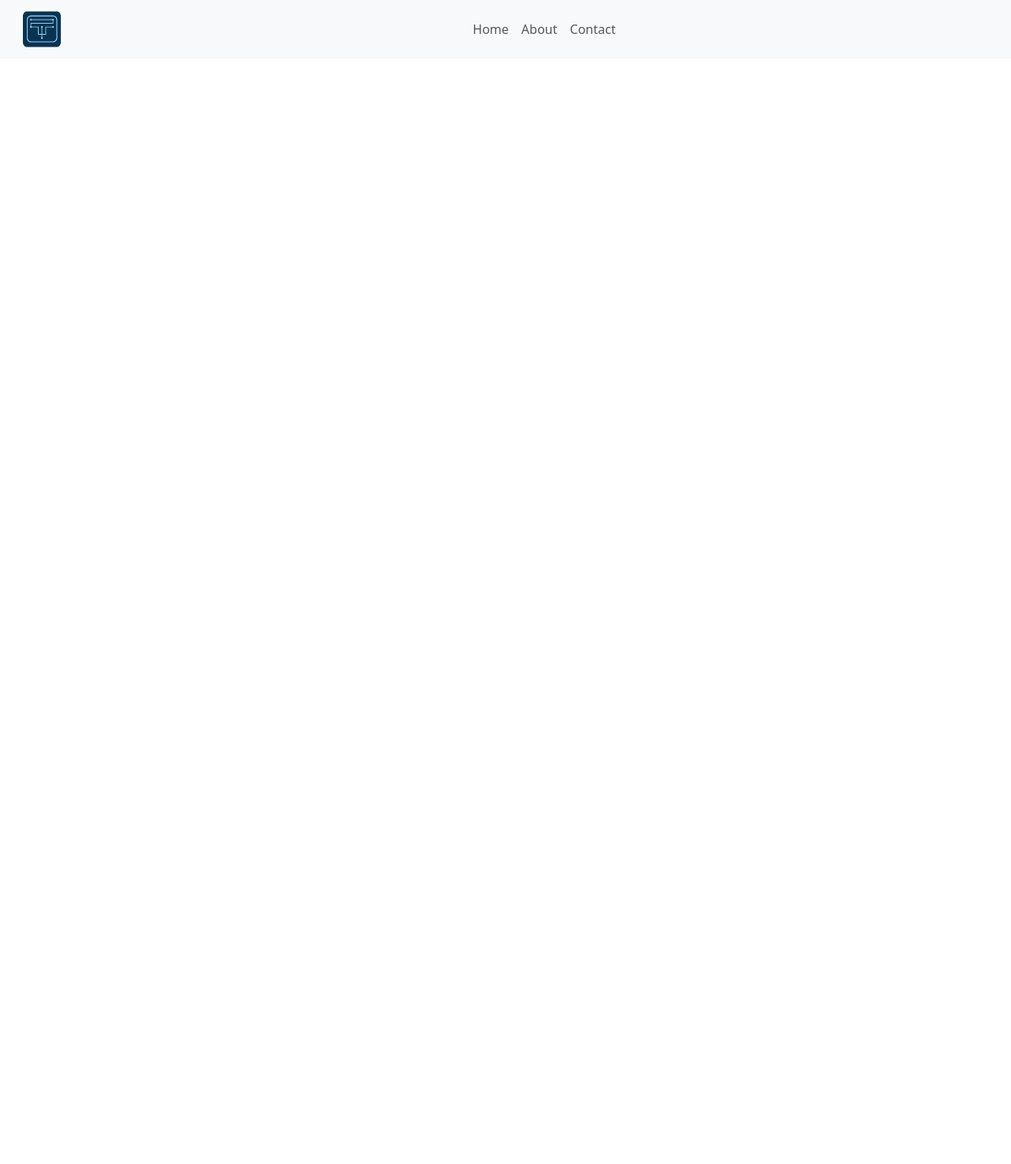
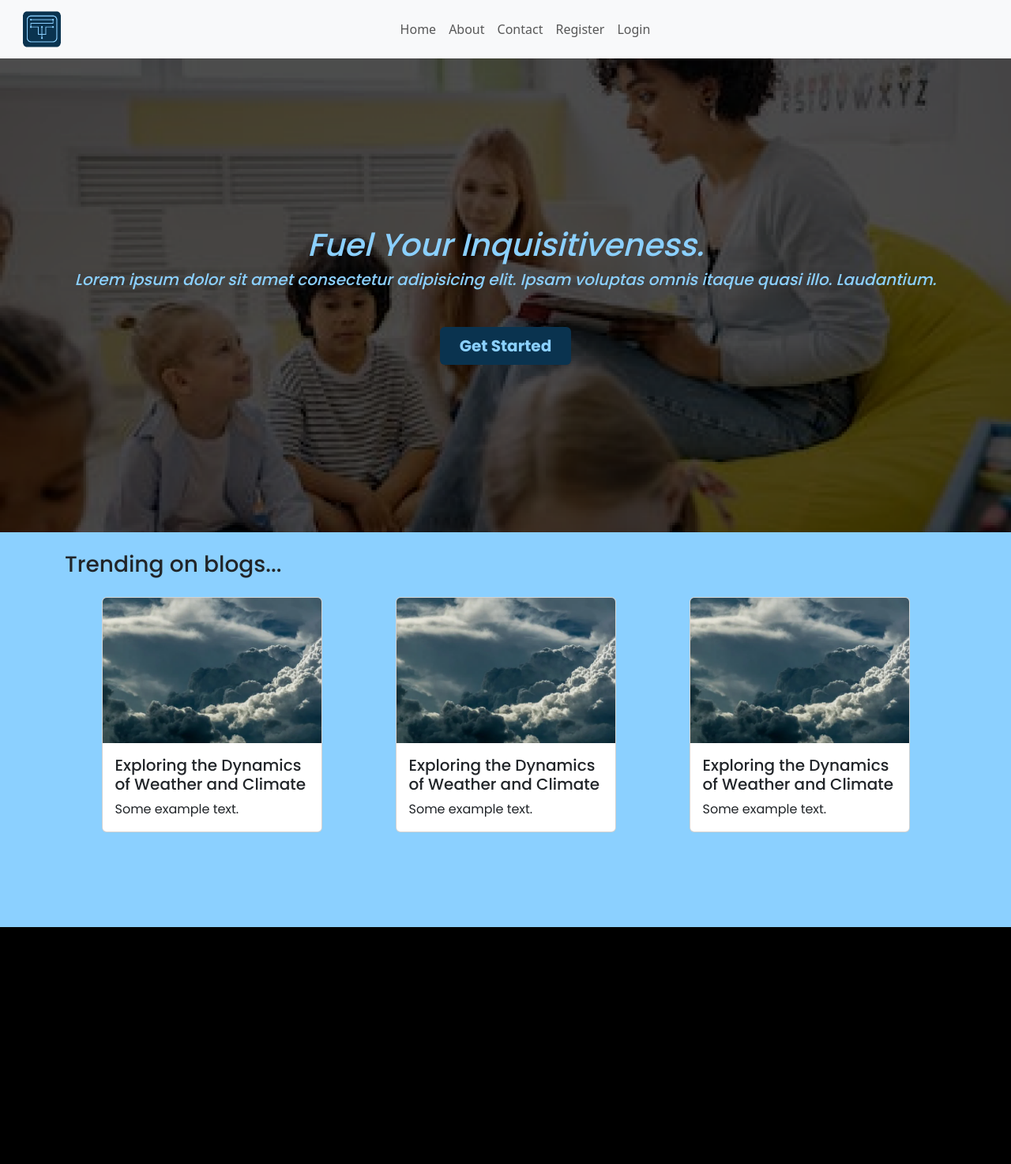
Before and after one commit to dtechbro/teenblog, a plain HTML site: page frontend/index.html in a window 1280 px wide. Shown: the whole page at 79% size. Before the commit the page ends 800 px from the top, so only its background shows below. Drawn offline with nearby package versions, Linux system fonts and the light colour scheme; no server answers.

Commit message:
adding hero, blog, footer sections

```diff
--- a/frontend/index.html
+++ b/frontend/index.html
@@ -7,6 +7,12 @@
 
     <!-- Latest compiled and minified CSS -->
     <link href="https://cdn.jsdelivr.net/npm/bootstrap@5.3.1/dist/css/bootstrap.min.css" rel="stylesheet">
+
+    <!-- Fonts -->
+    <link href="https://fonts.googleapis.com/css2?family=Poppins:wght@300;400;500;600;700&display=swap" rel="stylesheet">
+
+    <!-- Custom CSS File -->
+    <link rel="stylesheet" href="style.css">
 </head>
 <body>
     <nav class="navbar navbar-expand-md bg-light">
@@ -15,28 +21,72 @@
                 <img src="images/logo.png" alt="Teen Logo" style="width:50px;" class="rounded">
             </a>
             <button class="navbar-toggler" type="button" data-bs-toggle="collapse" data-bs-target="#collapsibleNavbar">
-            <span class="navbar-toggler-icon"></span>
+                <span class="navbar-toggler-icon"></span>
             </button>
 
-            <div class="collapse navbar-collapse justify-content-center align-items-around" id="collapsibleNavbar">
-                <ul class="navbar-nav">
+            <!-- Use "d-md-flex justify-content-center" to center items on medium screens -->
+            <div class="collapse navbar-collapse d-md-flex justify-content-center" id="collapsibleNavbar">
+                <ul class="navbar-nav me-5">
                     <li class="nav-item">
-                        <a class="nav-link" href="#">Home</a>
+                        <a class="nav-link btn" href="#">Home</a>
                     </li>
                     <li class="nav-item">
-                        <a class="nav-link" href="#">About</a>
+                        <a class="nav-link btn" href="#">About</a>
                     </li>
                     <li class="nav-item">
-                        <a class="nav-link" href="#">Contact</a>
+                        <a class="nav-link btn" href="#">Contact</a>
+                    </li>
+                    <li class="nav-item">
+                            <a class="nav-link btn" href="#">Register</a>
+                    </li>
+                    <li class="nav-item">
+                            <a class="nav-link btn" href="#">Login</a>
                     </li>
                 </ul>
             </div>
         </div>
     </nav>
+
     <!-- Hero section starts here -->
 
+    <div class="container-fluid hero-section text-center d-flex flex-column justify-content-center align-items-center">
+        <div class="container">
+            <h1 class="h1 color-light-blue">Fuel Your Inquisitiveness.</h1>
+            <h5 class="h5 mb-5 color-light-blue">Lorem ipsum dolor sit amet consectetur adipisicing elit. Ipsam voluptas omnis itaque quasi illo. Laudantium.</h5>
+            <button class="btn color-db-btn px-4 py-2">Get Started</button>
+        </div>
+    </div>
 
     <!-- The next section goes here -->
+
+    <div class="container-fluid pt-4 section-two">
+        <div class="container">
+            <h3 class="h3">Trending on blogs...</h3>
+        </div>
+        <div class="container mx-auto mt-4 d-flex justify-content-between align-items-center">
+            <div class="card mx-auto d-block col-md-3">
+                <img class="card-img-top" src="images/blog-headline.png" alt="Card image">
+                <div class="card-body">
+                  <h4 class="card-title">Exploring the Dynamics of Weather and Climate</h4>
+                  <p class="card-text">Some example text.</p>
+                </div>
+              </div>
+            <div class="card mx-auto d-block col-md-3">
+                <img class="card-img-top" src="images/blog-headline.png" alt="Card image">
+                <div class="card-body">
+                  <h4 class="card-title">Exploring the Dynamics of Weather and Climate</h4>
+                  <p class="card-text">Some example text.</p>
+                </div>
+              </div>
+            <div class="card mx-auto d-block col-md-3">
+                <img class="card-img-top" src="images/blog-headline.png" alt="Card image">
+                <div class="card-body">
+                  <h4 class="card-title">Exploring the Dynamics of Weather and Climate</h4>
+                  <p class="card-text">Some example text.</p>
+                </div>
+              </div>
+        </div>
+    </div>
 
 
     <!-- The next following section goes here -->
@@ -44,6 +94,9 @@
 
     <!-- Any other section is to be written here -->
 
+    <!-- Footer -->
+    <div class="container-fluid footer-section"></div>
+
     <!-- Latest compiled JavaScript -->
     <script src="https://cdn.jsdelivr.net/npm/bootstrap@5.3.1/dist/js/bootstrap.bundle.min.js"></script>
     <script src="script.js"></script>
--- a/frontend/style.css
+++ b/frontend/style.css
@@ -0,0 +1,71 @@
+html
+{
+    font-family: 'Poppins', sans-serif;
+    font-size: 16px;
+}
+
+.hero-section
+{
+    background-image: url('images/Hero-section-bg.png');
+    background-size: cover;
+    background-repeat: no-repeat;
+    background-position: center center;
+    height: 600px;
+    font-family: 'Poppins', sans-serif;
+    font-style: italic;
+}
+
+.color-light-blue
+{
+    color: #8BD0FF;
+}
+
+.color-db
+{
+    background-color: #0a334f;
+    color: #8BD0FF;
+    font-family: 'Poppins', sans-serif;
+    font-size: 1.25rem;
+    font-weight: 700;
+}
+
+.color-db-sm
+{
+    color: #0a334f;
+    font-family: 'Poppins', sans-serif;
+    font-size: 1rem;
+    font-weight: 700;
+}
+
+.color-db-btn
+{
+    background-color: #0a334f;
+    color: #8BD0FF;
+    font-family: 'Poppins', sans-serif;
+    font-size: 1.25rem;
+    font-weight: 700;
+}
+.color-db-btn:hover
+{
+    background-color: #8BD0FF;
+    color: #0a334f;
+}
+
+
+.section-two
+{
+    font-family: 'Poppins', sans-serif;
+    background-color: #8BD0FF;
+    height: 500px;
+}
+
+.section-two .card-title {
+    font-size: 1.25rem;
+}
+
+
+.footer-section
+{
+    height: 300px;
+    background-color: #000000;
+}
```
